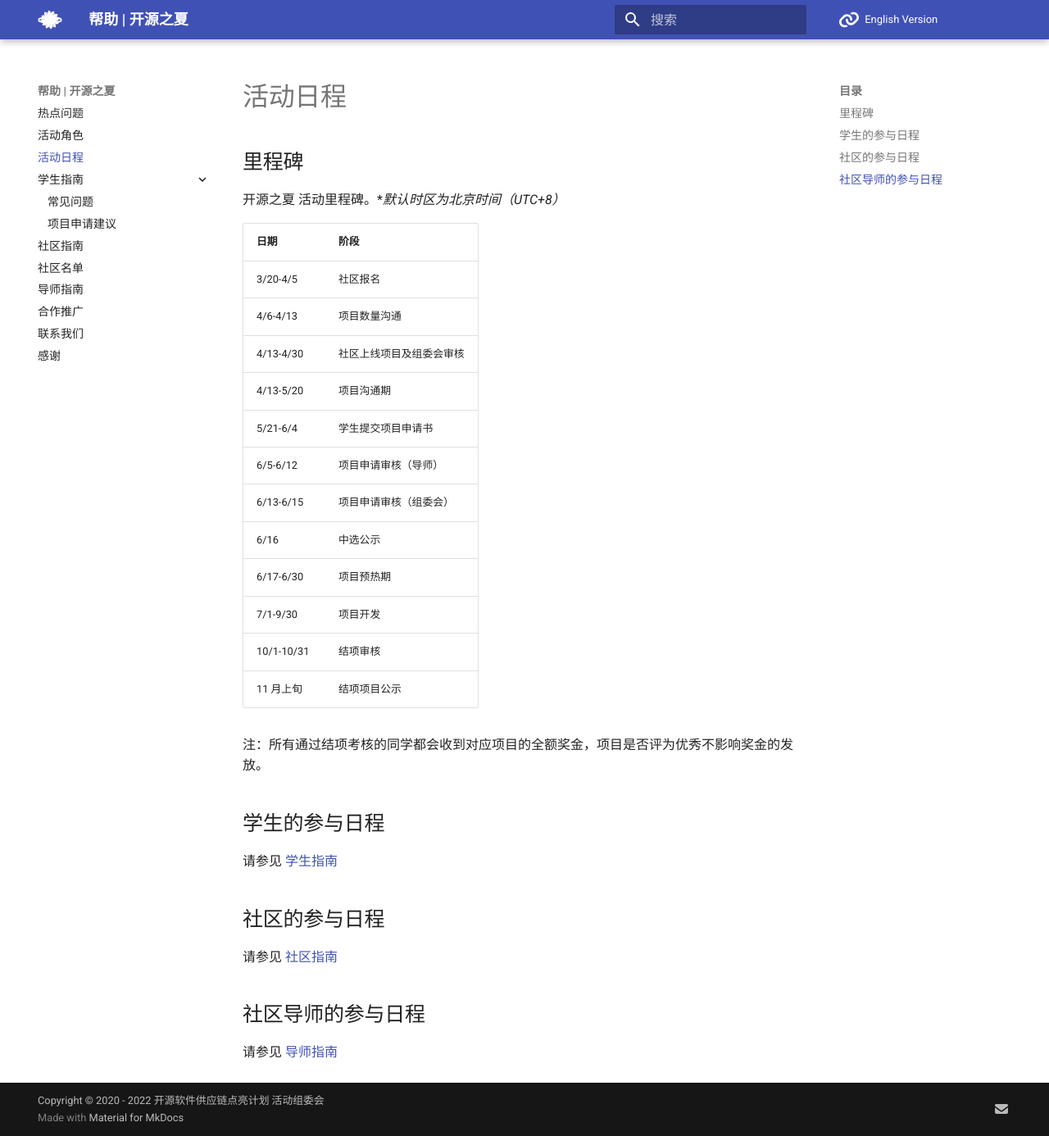
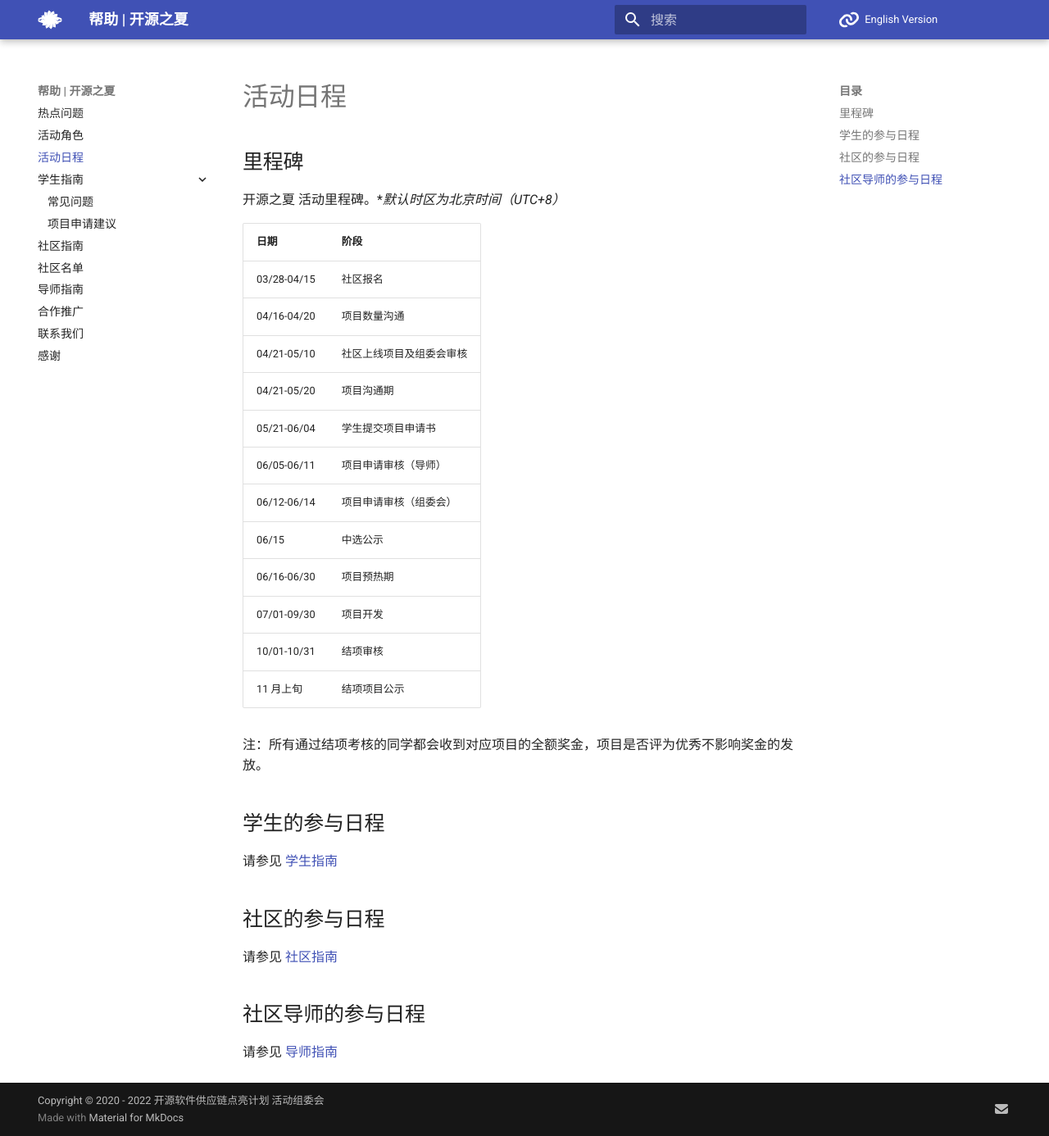
Before and after one commit to summer-ospp/help, an MkDocs documentation site: the page built from docs/timeline.md, in a window 1280 px wide and 1386 px high. Shown: the whole window at 82% size. Built offline with MkDocs 1.6.1 and Material for MkDocs 9.7.7, drawn with Linux system fonts in a browser that asks for light colours; comment, search, counter and statistics services are not loaded.

Commit message:
Update timeline.md

```diff
--- a/docs/timeline.md
+++ b/docs/timeline.md
@@ -4,32 +4,31 @@
 
 开源之夏 活动里程碑。**默认时区为北京时间（UTC+8）*
 
-| 日期       | 阶段                     |
-| ---------- | ------------------------ |
-| 3/20-4/5   | 社区报名                 |
-| 4/6-4/13   | 项目数量沟通             |
-| 4/13-4/30  | 社区上线项目及组委会审核 |
-| 4/13-5/20  | 项目沟通期               |
-| 5/21-6/4   | 学生提交项目申请书       |
-| 6/5-6/12   | 项目申请审核（导师）     |
-| 6/13-6/15  | 项目申请审核（组委会）   |
-| 6/16       | 中选公示                 |
-| 6/17-6/30  | 项目预热期               |
-| 7/1-9/30   | 项目开发                 |
-| 10/1-10/31 | 结项审核                 |
-| 11 月上旬  | 结项项目公示             |
-
+| 日期        | 阶段                     |
+| :---------- | :----------------------- |
+| 03/28-04/15 | 社区报名                 |
+| 04/16-04/20 | 项目数量沟通             |
+| 04/21-05/10 | 社区上线项目及组委会审核 |
+| 04/21-05/20 | 项目沟通期               |
+| 05/21-06/04 | 学生提交项目申请书       |
+| 06/05-06/11 | 项目申请审核（导师）     |
+| 06/12-06/14 | 项目申请审核（组委会）   |
+| 06/15       | 中选公示                 |
+| 06/16-06/30 | 项目预热期               |
+| 07/01-09/30 | 项目开发                 |
+| 10/01-10/31 | 结项审核                 |
+| 11 月上旬   | 结项项目公示             |
 
 注：所有通过结项考核的同学都会收到对应项目的全额奖金，项目是否评为优秀不影响奖金的发放。
 
 ## 学生的参与日程
 
-请参见 [学生指南](student.md)
+请参见 [学生指南](https://summer-ospp.ac.cn/help/student/)
 
 ## 社区的参与日程
 
-请参见 [社区指南](community.md)
+请参见 [社区指南](https://summer-ospp.ac.cn/help/community/)
 
 ## 社区导师的参与日程
 
-请参见 [导师指南](mentor.md)
+请参见 [导师指南](https://summer-ospp.ac.cn/help/mentor/)
```
